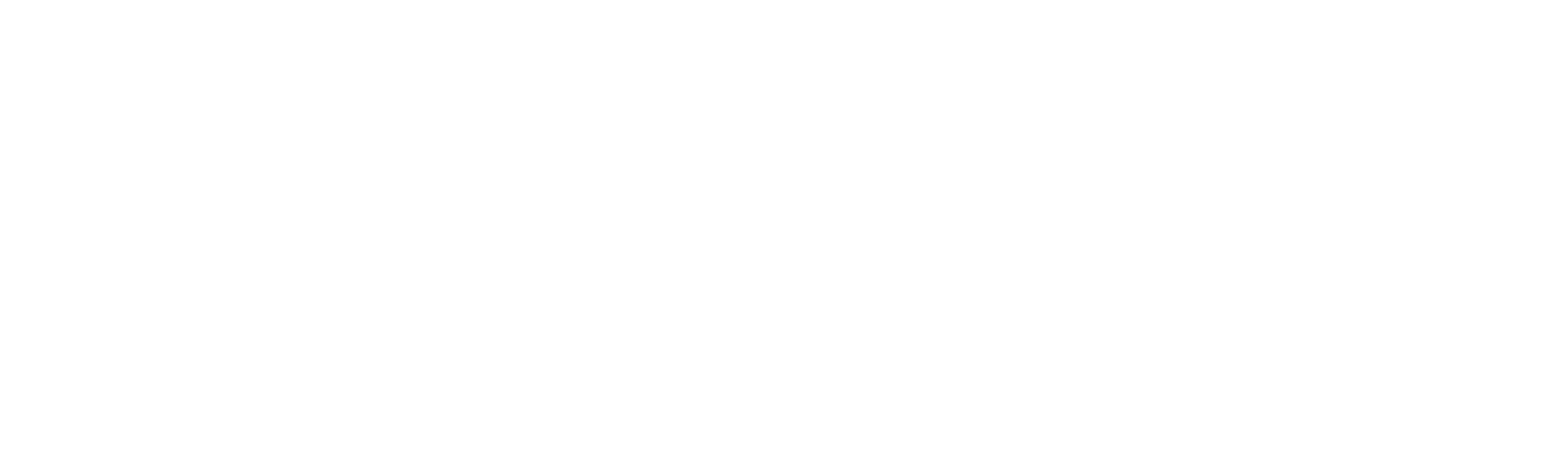
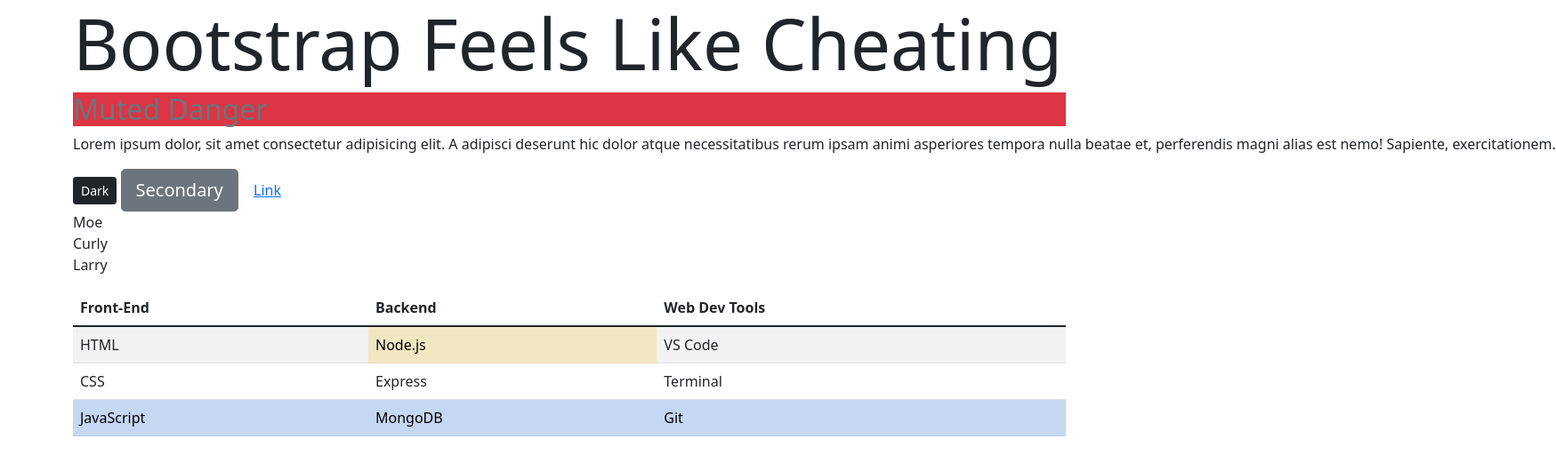
Before and after one commit to MsBeth/BootstrapExercise, a plain HTML site: page index.html in a window 1280 px wide. Shown: the whole page at 89% size, 1749 px wide, since content can reach past the window. Drawn offline with nearby package versions, Linux system fonts and the light colour scheme.

Commit message:
Created index.html file.

```diff
--- a/index.html
+++ b/index.html
@@ -6,21 +6,61 @@
   <meta http-equiv="X-UA-Compatible" content="IE=edge">
   <meta name="viewport" content="width=device-width, initial-scale=1.0">
   <meta name="description" content="Bootstrap Exercise">
-  <link href="https://cdn.jsdelivr.net/npm/bootstrap@5.1.1/dist/css/bootstrap.min.css" rel="stylesheet" integrity="sha384-F3w7mX95PdgyTmZZMECAngseQB83DfGTowi0iMjiWaeVhAn4FJkqJByhZMI3AhiU" crossorigin="anonymous">
 
+  <link href="https://cdn.jsdelivr.net/npm/bootstrap@5.1.1/dist/css/bootstrap.min.css" rel="stylesheet"
+    integrity="sha384-F3w7mX95PdgyTmZZMECAngseQB83DfGTowi0iMjiWaeVhAn4FJkqJByhZMI3AhiU" crossorigin="anonymous">
   <title>Bootstrap Exercise</title>
 </head>
 
 <body>
-    <div class="container"></div>
+  <div class="container">
+    <h1 class="display-1">Bootstrap Feels Like Cheating</h1>
+    <h2 class="text-muted bg-danger">Muted Danger</h2>
+
+    <p class="text-nowrap">Lorem ipsum dolor, sit amet consectetur adipisicing elit. A adipisci deserunt hic dolor atque necessitatibus rerum ipsam animi asperiores tempora nulla beatae et, perferendis magni alias est nemo! Sapiente, exercitationem.</p>
+
+    <button class="btn btn-dark btn-sm">Dark</button>
+    <button class="btn btn-secondary btn-lg">Secondary</button>
+    <button class="btn btn-link">Link</button>
 
 
+    <ol class="list-unstyled">
+      <li>Moe</li>
+      <li>Curly</li>
+      <li>Larry</li>
+    </ol>
+
+    <table class="table table-hover table-striped">
+      <thead>
+        <tr>
+          <th>Front-End</th>
+          <th>Backend</th>
+          <th>Web Dev Tools</th>
+        </tr>
+      </thead>
+      <tbody>
+        <tr>
+          <td>HTML</td>
+          <td class="table-warning">Node.js</td>
+          <td>VS Code</td>
+        </tr>
+        <tr>
+          <td>CSS</td>
+          <td>Express</td>
+          <td>Terminal</td>
+        </tr>
+        <tr class="table-primary">
+        <td>JavaScript</td>
+          <td>MongoDB</td>
+          <td>Git</td>
+        </tr>
+      </tbody>
+    </table>
   </div>
 
-
-
-  <script src="https://cdn.jsdelivr.net/npm/bootstrap@5.1.1/dist/js/bootstrap.bundle.min.js" integrity="sha384-/bQdsTh/da6pkI1MST/rWKFNjaCP5gBSY4sEBT38Q/9RBh9AH40zEOg7Hlq2THRZ" crossorigin="anonymous"></script>
-
+  <script src="https://cdn.jsdelivr.net/npm/bootstrap@5.1.1/dist/js/bootstrap.bundle.min.js"
+    integrity="sha384-/bQdsTh/da6pkI1MST/rWKFNjaCP5gBSY4sEBT38Q/9RBh9AH40zEOg7Hlq2THRZ"
+    crossorigin="anonymous"></script>
 </body>
 
 </html>
```
